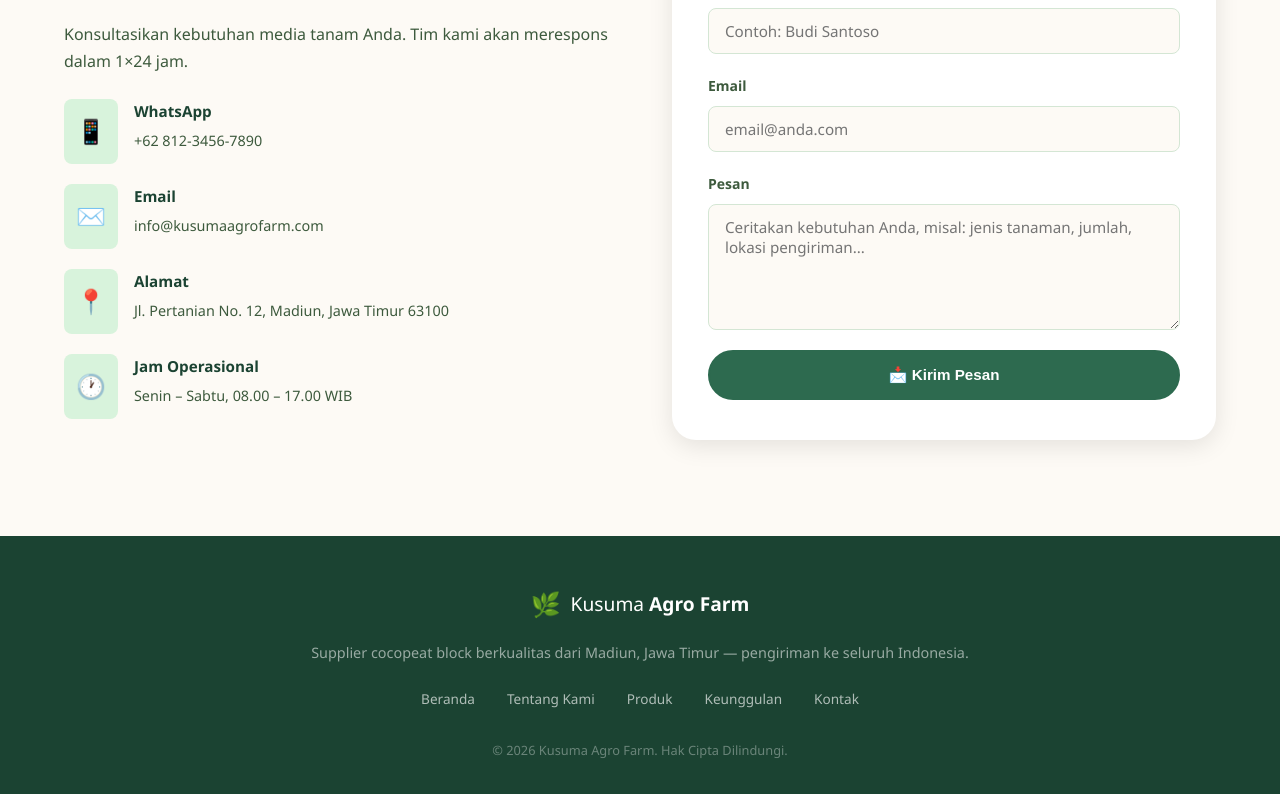
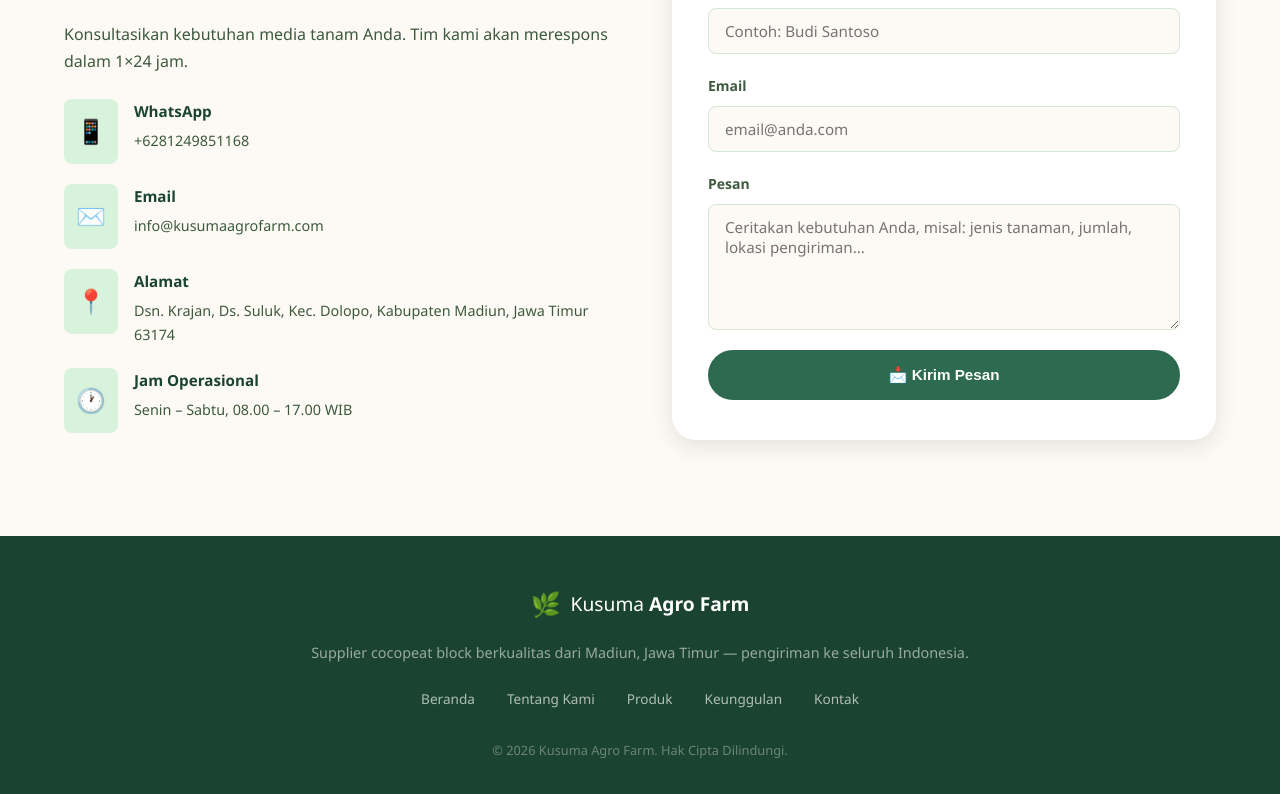
Before and after one commit to Arif9878/kusuma-agro-farm, a Vue app: page / in a window 1280 px wide. Shown: the part 6783-7577 px from the top of the page. Built offline with nearby package versions, Linux system fonts and the light colour scheme.

Commit message:
chore: update cloudflare analytic

```diff
--- a/index.html
+++ b/index.html
@@ -80,7 +80,7 @@
         "name": "Kusuma Agro Farm",
         "description": "Produsen dan supplier cocopeat block berkualitas di Madiun, Jawa Timur. Melayani kebutuhan pertanian, hidroponik, nursery, persemaian, dan hortikultura untuk seluruh Indonesia.",
         "url": "https://kusuma-agro-farm.pages.dev/",
-        "telephone": "+62812-3456-7890",
+        "telephone": "+62812-4985-1168",
         "email": "info@kusumaagrofarm.com",
         "image": "https://images.unsplash.com/photo-1416879595882-3373a0480b5b?w=1200&q=80",
         "logo": "https://kusuma-agro-farm.pages.dev/favicon.svg",
@@ -115,7 +115,7 @@
         ],
         "contactPoint": {
           "@type": "ContactPoint",
-          "telephone": "+62812-3456-7890",
+          "telephone": "+62812-4985-1168",
           "contactType": "customer service",
           "availableLanguage": "Indonesian",
           "areaServed": "ID"
@@ -159,7 +159,7 @@
             }
           ]
         },
-        "sameAs": ["https://wa.me/6281234567890"]
+        "sameAs": ["https://wa.me/6281249851168"]
       }
     </script>
 
@@ -198,12 +198,20 @@
             "name": "Bagaimana cara memesan cocopeat block dari Kusuma Agro Farm?",
             "acceptedAnswer": {
               "@type": "Answer",
-              "text": "Anda dapat menghubungi kami melalui WhatsApp di +62 812-3456-7890, email di info@kusumaagrofarm.com, atau mengisi form kontak di website ini. Tim kami siap membantu konsultasi dan pemesanan."
+              "text": "Anda dapat menghubungi kami melalui WhatsApp di +62 812-4985-1168, email di info@kusumaagrofarm.com, atau mengisi form kontak di website ini. Tim kami siap membantu konsultasi dan pemesanan."
             }
           }
         ]
       }
     </script>
+
+    <!-- Cloudflare Web Analytics -->
+    <script
+      defer
+      src="https://static.cloudflareinsights.com/beacon.min.js"
+      data-cf-beacon='{"token":"f81da5971ebb4c6c92d4c4a2a52df500"}'
+    ></script>
+    <!-- End Cloudflare Web Analytics -->
   </head>
   <body>
     <div id="app"></div>
--- a/src/App.vue
+++ b/src/App.vue
@@ -564,7 +564,7 @@ function handleSubmit() {
               <span class="contact__item-icon">📱</span>
               <div>
                 <strong>WhatsApp</strong>
-                <p>+62 812-3456-7890</p>
+                <p>+6281249851168</p>
               </div>
             </div>
             <div class="contact__item">
@@ -578,7 +578,10 @@ function handleSubmit() {
               <span class="contact__item-icon">📍</span>
               <div>
                 <strong>Alamat</strong>
-                <p>Jl. Pertanian No. 12, Madiun, Jawa Timur 63100</p>
+                <p>
+                  Dsn. Krajan, Ds. Suluk, Kec. Dolopo, Kabupaten Madiun, Jawa
+                  Timur 63174
+                </p>
               </div>
             </div>
             <div class="contact__item">
```
